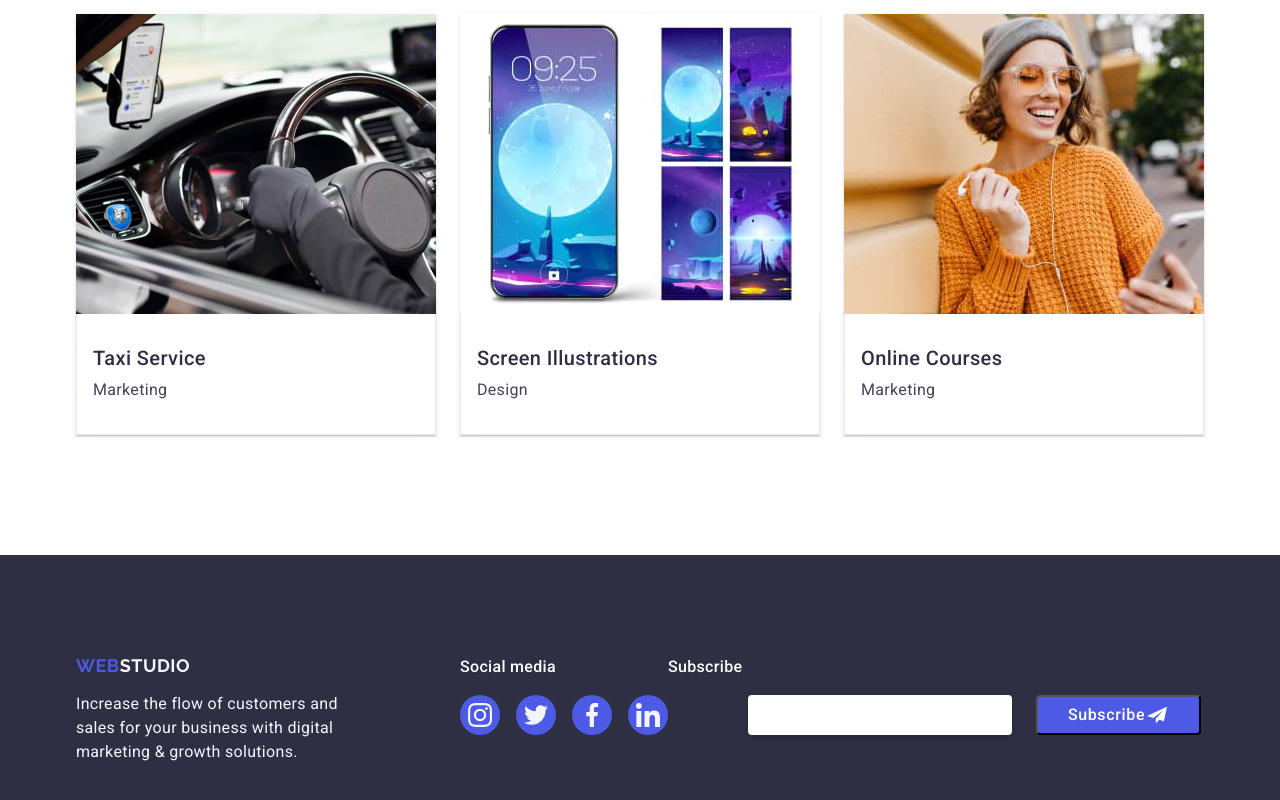
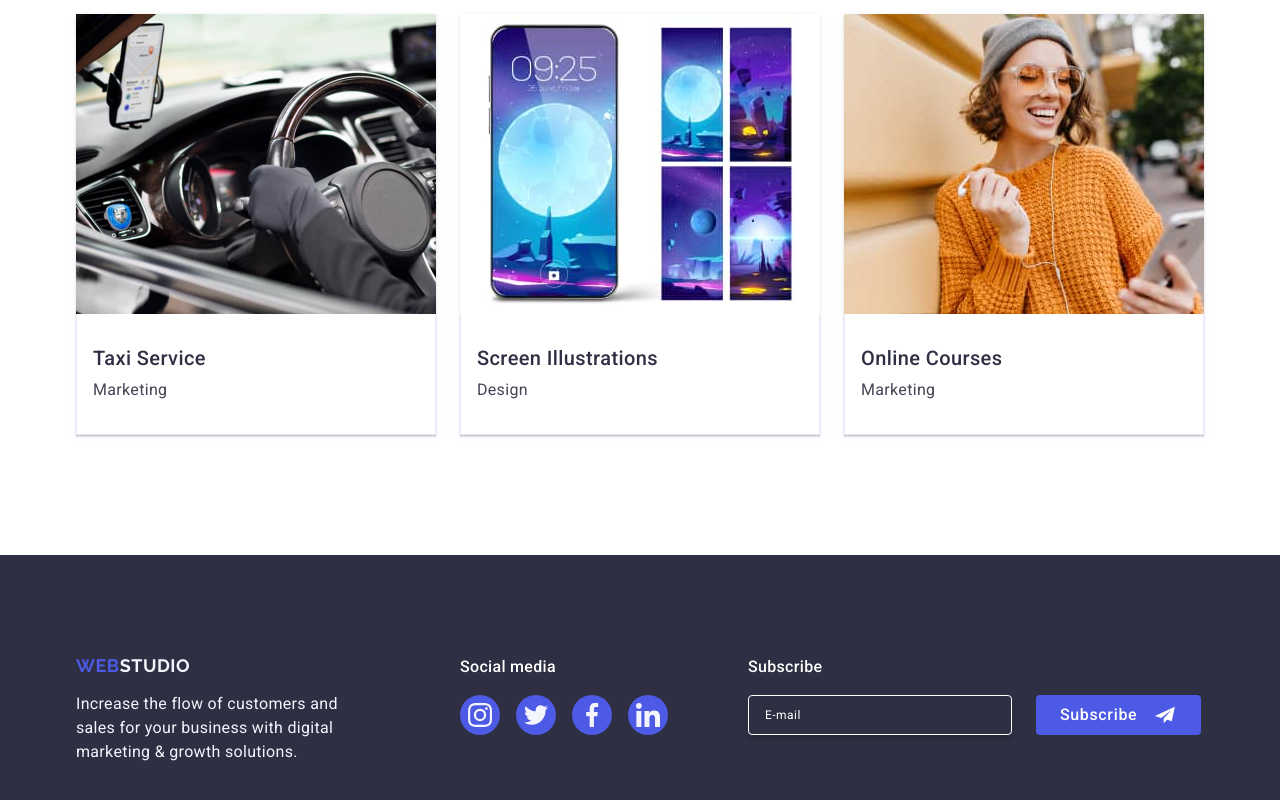
Before and after one commit to Tetianochka1/goit-markup-hw-05, a plain HTML site: page index.html in a window 1280 px wide. Shown: the part 2628-3428 px from the top of the page. Drawn offline with nearby package versions, Linux system fonts and the light colour scheme.

Commit message:
update all

```diff
--- a/css/styles.css
+++ b/css/styles.css
@@ -484,11 +484,17 @@ margin-right: 120px;
 }
 
 
+
+
 /* subscribe in footer */
+
+.subscribe-form-wrapper{
+    margin-left: 80px;
+}
+
 
 .subscribe-form{
     display: flex;
-    margin-left: 80px;
     gap: 24px;
     align-items: center;
 }
@@ -499,9 +505,13 @@ margin-right: 120px;
     width: 264px;
     height: 40px;
     box-shadow: 0 4px 4px 0 rgba(0, 0, 0, 0.15);
-    border-color: transparent;
     padding-left: 16px;
     transition: border-color 250ms cubic-bezier(0.4, 0, 0.2, 1);
+    background-color: transparent;
+    font-size: 12px;
+    line-height: 2;
+    letter-spacing: 0.04em;
+    color: #ffffff;
 }
 
 .subscribe-form-input::placeholder{
@@ -521,6 +531,7 @@ outline: transparent;
 display: flex;
  justify-content: center;
  align-items: center;
+ border: none;
  border-radius: 4px;
 padding: 8px 24px;
 width: 165px;
@@ -533,6 +544,10 @@ text-align: center;
 color: #ffffff;
 background-color: #4d5ae5;
 transition: background-color 250ms cubic-bezier(0.4, 0, 0.2, 1);
+}
+
+.subscribe-btn-icon {
+    margin-left: 16px;
 }
 
 .subscribe-btn:hover,
@@ -743,6 +758,7 @@ color: #4d5ae5;
 .review-form-submit {
     display: block;
     border-radius: 4px;
+    border:none;
     min-width: 169px;
     height: 56px;
     box-shadow: 0 4px 4px 0 rgba(0, 0, 0, 0.15);
--- a/index.html
+++ b/index.html
@@ -385,7 +385,7 @@
       marketing & growth solutions.
     </p>
   </div>
-  <div>
+  <div class="div-social-media">
     <p class="footer-info">Social media</p>
     <ul class="social-list">
       <li class="social-list-item">
@@ -424,7 +424,7 @@
     <label for="subscribe-form-label" for="subscribe-user-email">
     <input class="subscribe-form-input" type="email"
     name="subscribe-user-email"
-    placeholder="Enter"
+    placeholder="E-mail"
     required />
   </label>
     <button
@@ -439,7 +439,7 @@
 </div>
   </footer>
   <!-- -----------------BACKDROP --------------------->
-  <div class="backdrop ">
+  <div class="backdrop">
     <!-- is-open -->
     <div class="modal">
       <button class="modal-close-btn" type="button">
```
